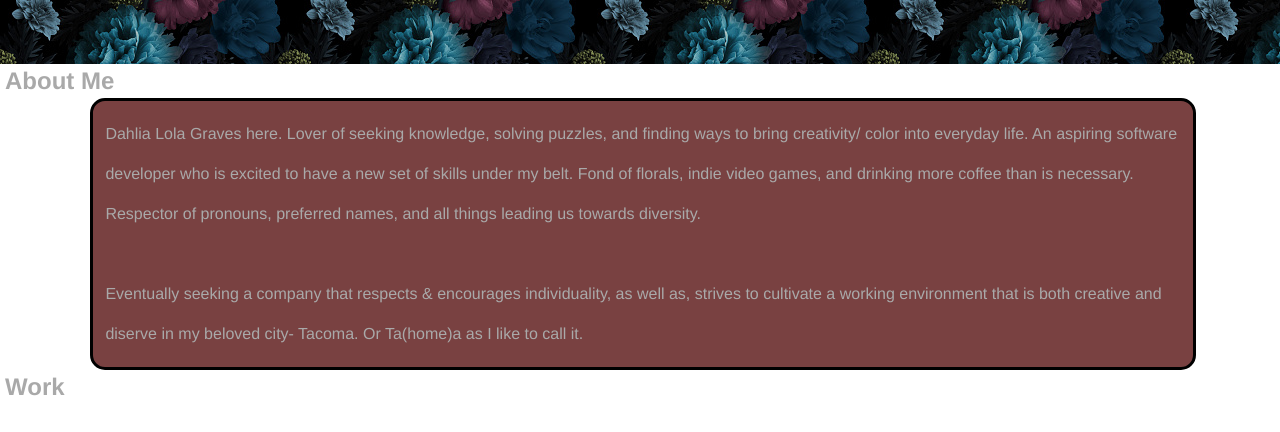
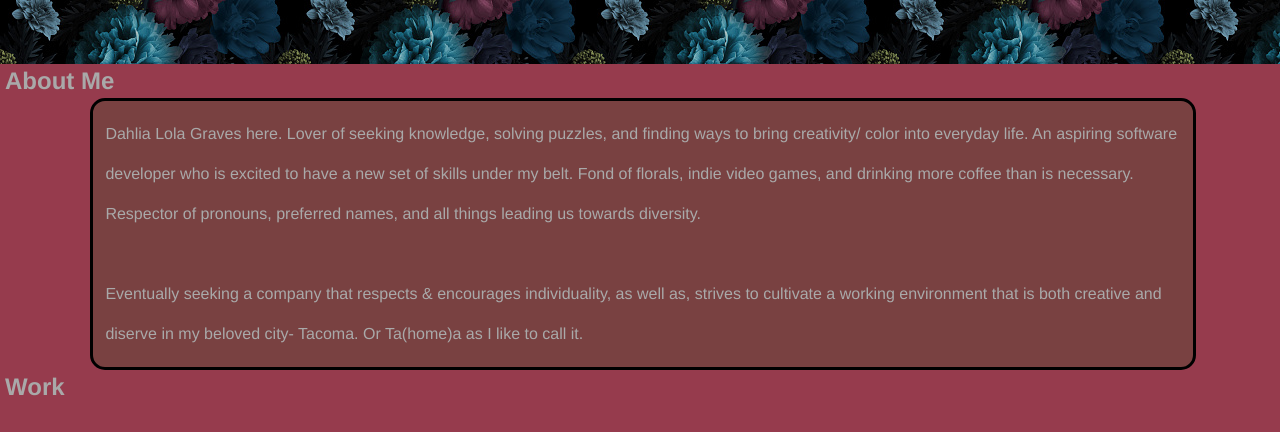
Before and after one commit to DahliaGRV/Dahlia-First-Portfolio, a plain HTML site: page index.html in a window 1280 px wide. Shown: the part 317-749 px from the top of the page. Drawn offline with Linux system fonts and the light colour scheme.

Commit message:
finally changes

```diff
--- a/style.css
+++ b/style.css
@@ -7,9 +7,7 @@ a {
 }
 body {
     /* background-color:rgb(117, 63, 86); */
-    background-image: url("./assets/cloud.img");
-    background-size:cover;
-    background-repeat: no-repeat;
+    background-color: rgb(150, 59, 77);
     border-bottom: white dotted 15px;
 }
 h1 {
@@ -40,7 +38,7 @@ h1:hover {
     animation: glow 1s ease-in-out infinite alternate;
 }
 figure {
-    background-image:url(./assets/Floral\ wallpaper.jpg);
+    background-image:url("./assets/Floral\ wallpaper.jpg");
     width: 100%;
     height: 200px;
     margin: 0 auto;
```
Also changed, not shown: 3 other files.
